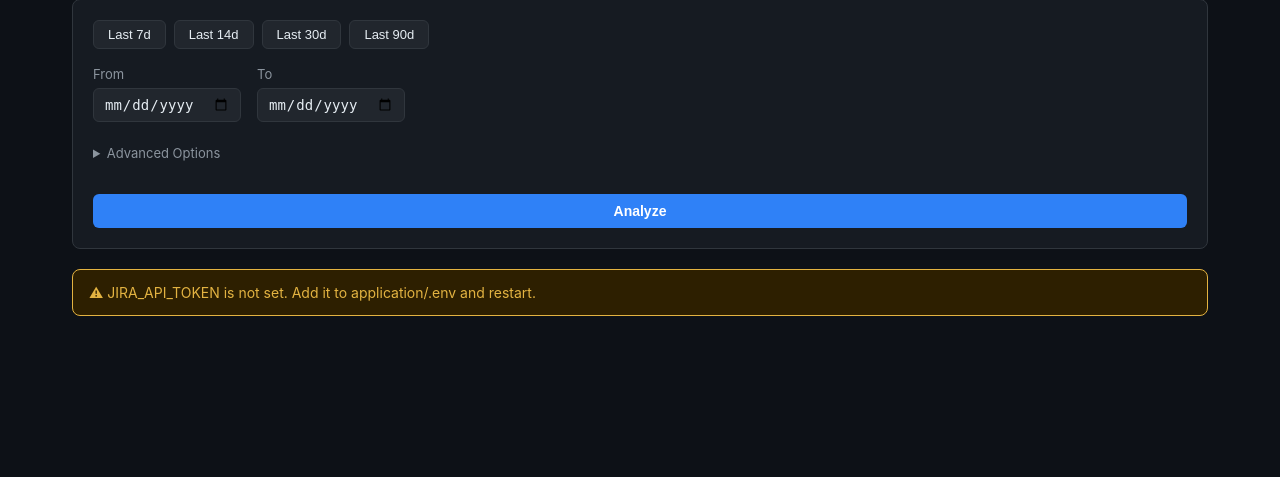
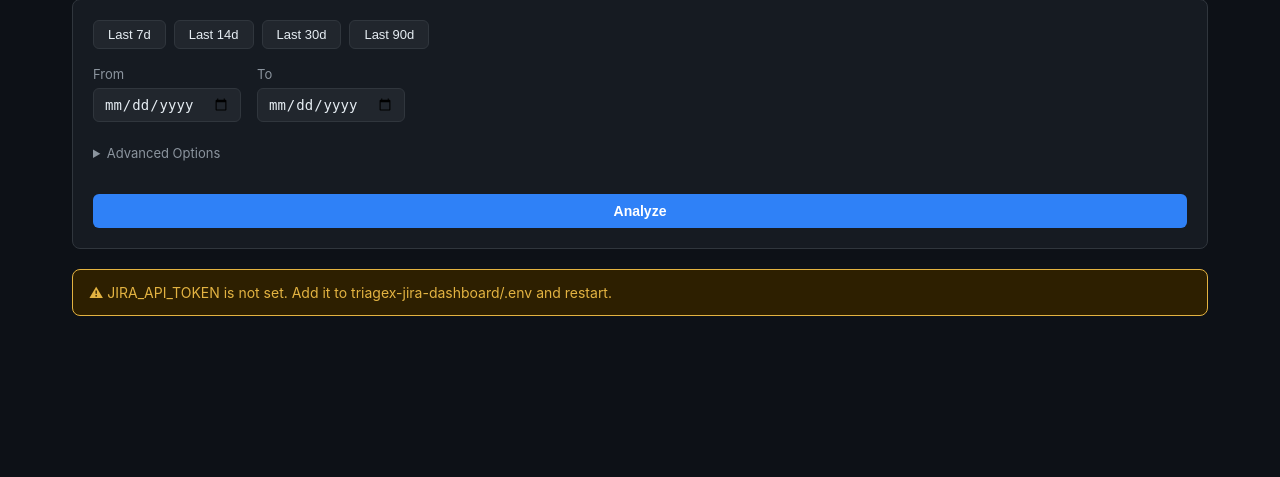
Before and after one commit to jydas1973/jira-table-processor, a Flask app: page / in a window 1280 px wide. Shown: the part 123-600 px from the top of the page. Run offline with Flask 3, Linux system fonts and the light colour scheme; parts of the project's set-up code (start-up, migrations or seed data) failed here and were passed over.

Commit message:
refactor: rename application/ to triagex-jira-dashboard/ and add start/stop scripts
- Rename application/ → triagex-jira-dashboard/ (git mv, history preserved)
- Update all application/ path references in backend/app.py, dashboard.html,
  README.md, and .agents/plans/triagex-jira-dashboard.md
- Add README.md section on stopping the server (Ctrl+C, lsof kill, Windows)
- Add triagex-jira-dashboard/start.sh: checks if already running, auto-detects
  uv/.venv/venv/python3, starts server in background, polls until ready, opens browser
- Add triagex-jira-dashboard/stop.sh: finds process by port via lsof, kills gracefully

Co-Authored-By: Claude Sonnet 4.6 <noreply@anthropic.com>

```diff
--- a/application/backend/app.py
+++ b/triagex-jira-dashboard/backend/app.py
@@ -321,7 +321,7 @@ def analyze():
         return jsonify({'error': err}), 400
 
     if not JIRA_API_TOKEN:
-        return jsonify({'error': 'JIRA_API_TOKEN is not configured. Add it to application/.env'}), 500
+        return jsonify({'error': 'JIRA_API_TOKEN is not configured. Add it to triagex-jira-dashboard/.env'}), 500
 
     if from_date and to_date:
         base = strip_date_conditions(jql_input)
@@ -438,7 +438,7 @@ def main():
 
     if not JIRA_API_TOKEN:
         print('[TriageX] ERROR: JIRA_API_TOKEN is not configured.')
-        print('[TriageX]        Add JIRA_API_TOKEN=<your-token> to application/.env and retry.')
+        print('[TriageX]        Add JIRA_API_TOKEN=<your-token> to triagex-jira-dashboard/.env and retry.')
         sys.exit(1)
 
     if not _port_is_free(args.port):
--- a/application/frontend/templates/dashboard.html
+++ b/triagex-jira-dashboard/frontend/templates/dashboard.html
@@ -428,7 +428,7 @@
   <!-- Token warning -->
   {% if not has_token %}
   <div id="token-warning">
-    &#9888; JIRA_API_TOKEN is not set. Add it to application/.env and restart.
+    &#9888; JIRA_API_TOKEN is not set. Add it to triagex-jira-dashboard/.env and restart.
   </div>
   {% endif %}
 
```
Also changed, not shown: .agents/plans/triagex-jira-dashboard.md, triagex-jira-dashboard/README.md, triagex-jira-dashboard/backend/jira_analyzer.py (renamed from application/backend/jira_analyzer.py), triagex-jira-dashboard/backend/requirements.txt (renamed from application/backend/requirements.txt), triagex-jira-dashboard/documind_dashboard.png (renamed from application/documind_dashboard.png), triagex-jira-dashboard/pyproject.toml (renamed from application/pyproject.toml), 6 other files.
